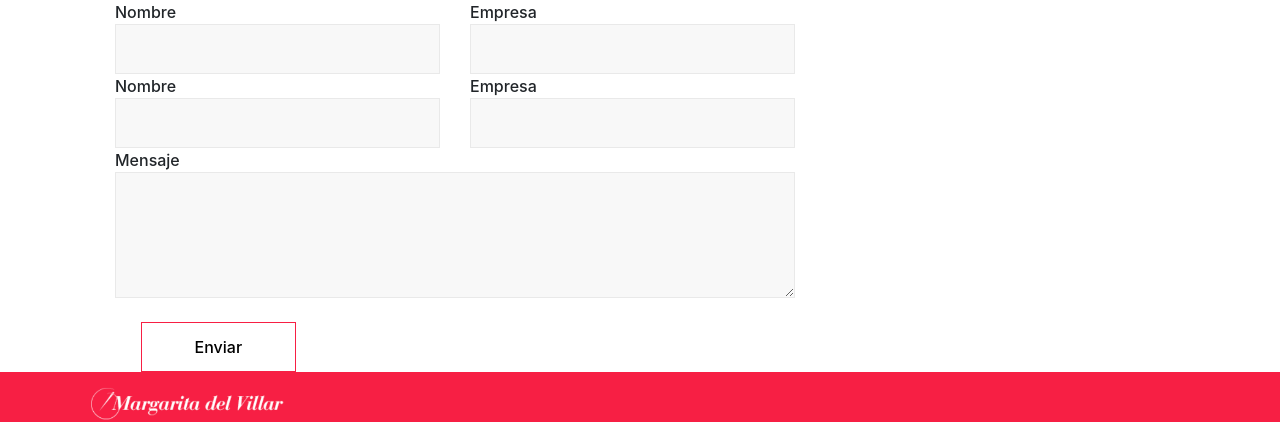
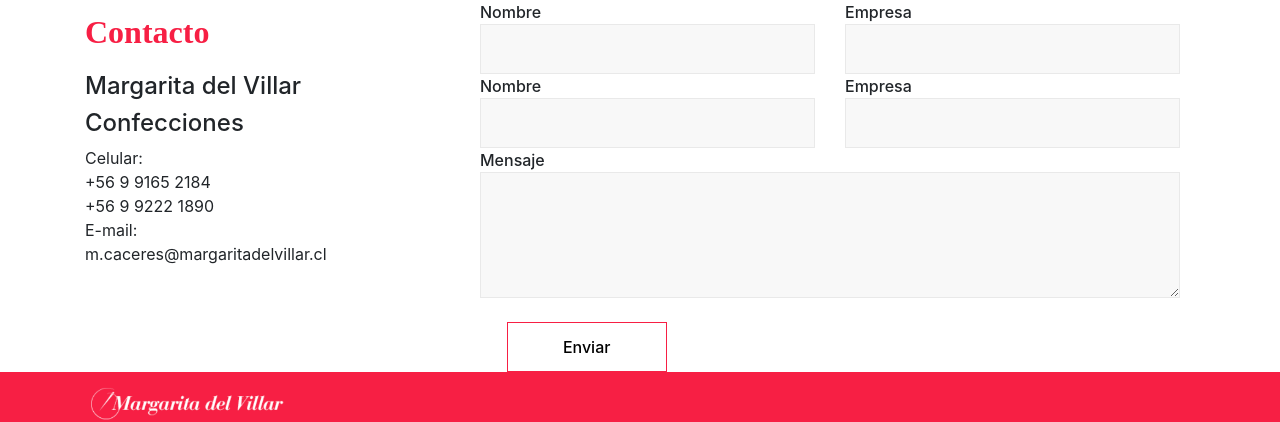
Before and after one commit to JP-GITHUB/ng-mdv, an Angular app: page /login in a window 1280 px wide. Shown: the top 422 px of the page. Built offline with nearby package versions, Linux system fonts and the light colour scheme; what @nicky-lenaers/ngx-scroll-to would draw is missing.

Commit message:
Avance formulario

```diff
--- a/src/app/contact/contact.component.css
+++ b/src/app/contact/contact.component.css
@@ -23,3 +23,10 @@ height: 50px;
     height: 50px;
     font-weight: 500;
 }
+
+.contact h2 {
+    color: rgb(247, 31, 68);
+    font-family: initial;
+    font-weight: bold;
+    line-height: 200%;
+}
--- a/src/app/contact/contact.component.html
+++ b/src/app/contact/contact.component.html
@@ -1,4 +1,17 @@
 <div class="container">
+  <div class="row contact">
+    <div class="col-4">
+      <h2>Contacto</h2>
+      <h4>Margarita del Villar</h4>
+      <h4>Confecciones</h4>
+      <ul>
+        <li>Celular:</li>
+        <li>+56 9 9165 2184</li>
+        <li>+56 9 9222 1890</li>
+        <li>E-mail:</li>
+        <li>m.caceres@margaritadelvillar.cl</li>
+      </ul>
+    </div>
     <div class="col-8">
       <form class="form-inline">
         <div class="form-group col-6">
@@ -33,3 +46,4 @@
       </div>
     </div>
   </div>
+</div>
```
Also changed, not shown: 1 other file (tests, documents, lock files or other folders). Lines whose indentation alone changed are shown as unchanged.
